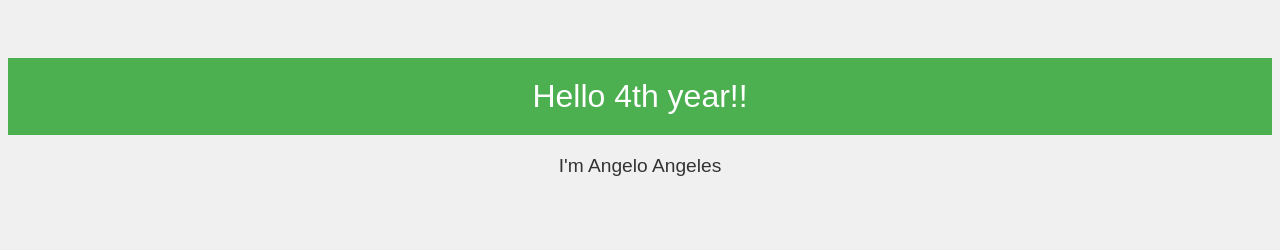
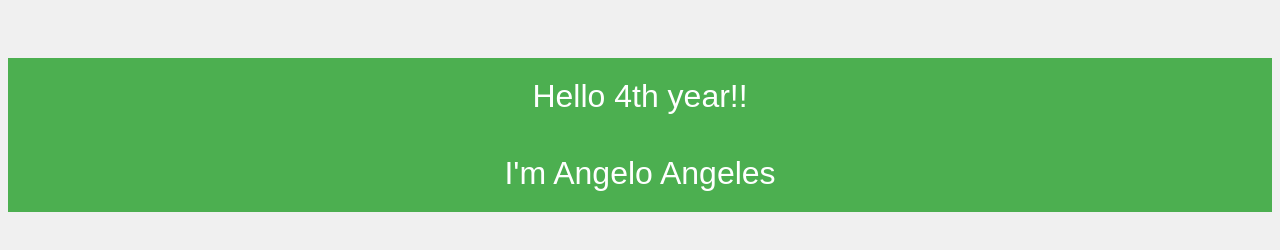
Before and after one commit to alangeles0044pam-oss/DashTwoActivity, a plain HTML site: page index.html in a window 1280 px wide. Drawn offline with Linux system fonts and the light colour scheme.

Commit message:
Update index.html

```diff
--- a/index.html
+++ b/index.html
@@ -23,6 +23,6 @@
 </head>
 <body>
     <header>Hello 4th year!!</header>
-    <p>I'm Angelo Angeles</p>
+    <header>I'm Angelo Angeles</header>
 </body>
 </html>
```
